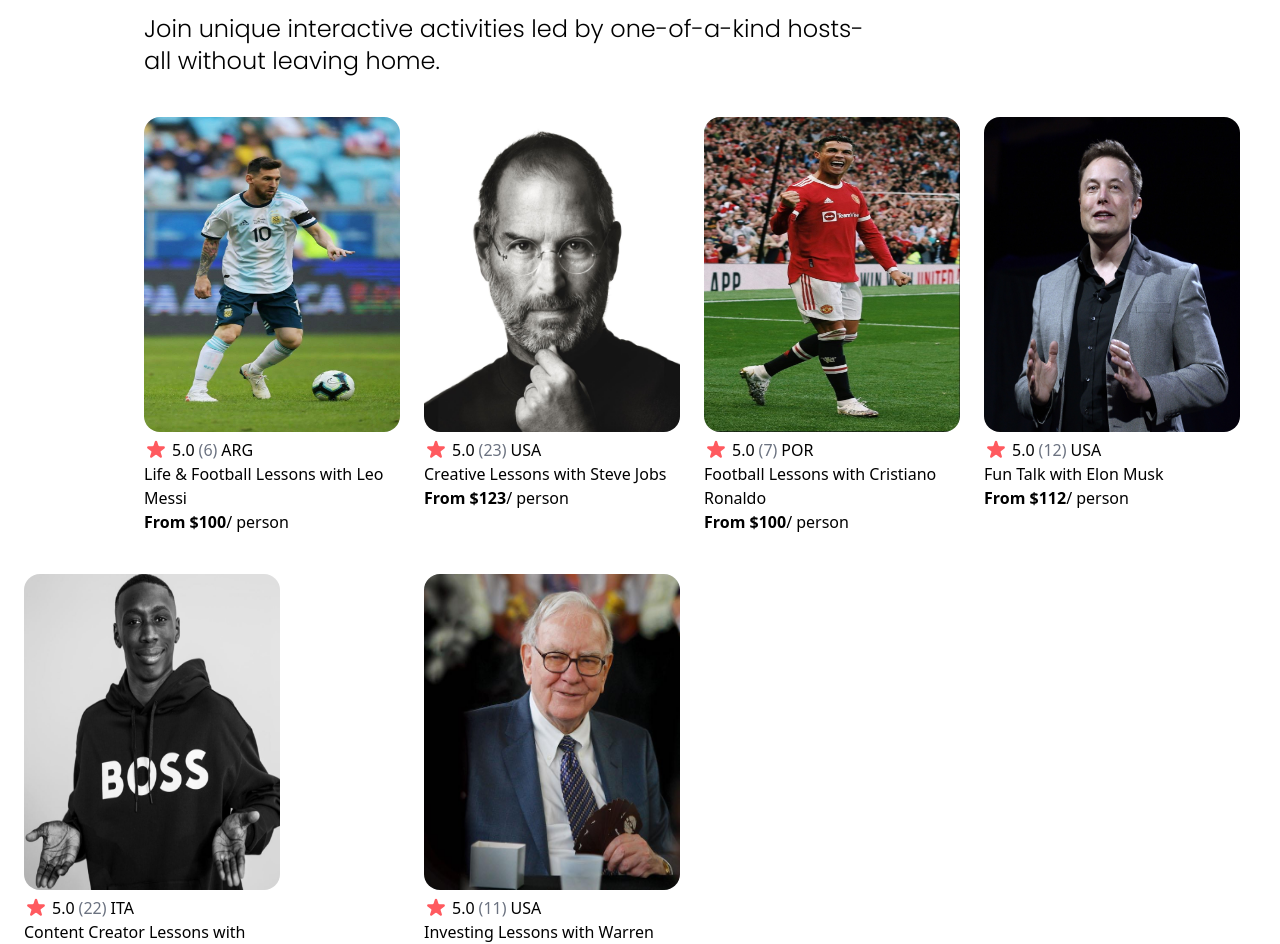
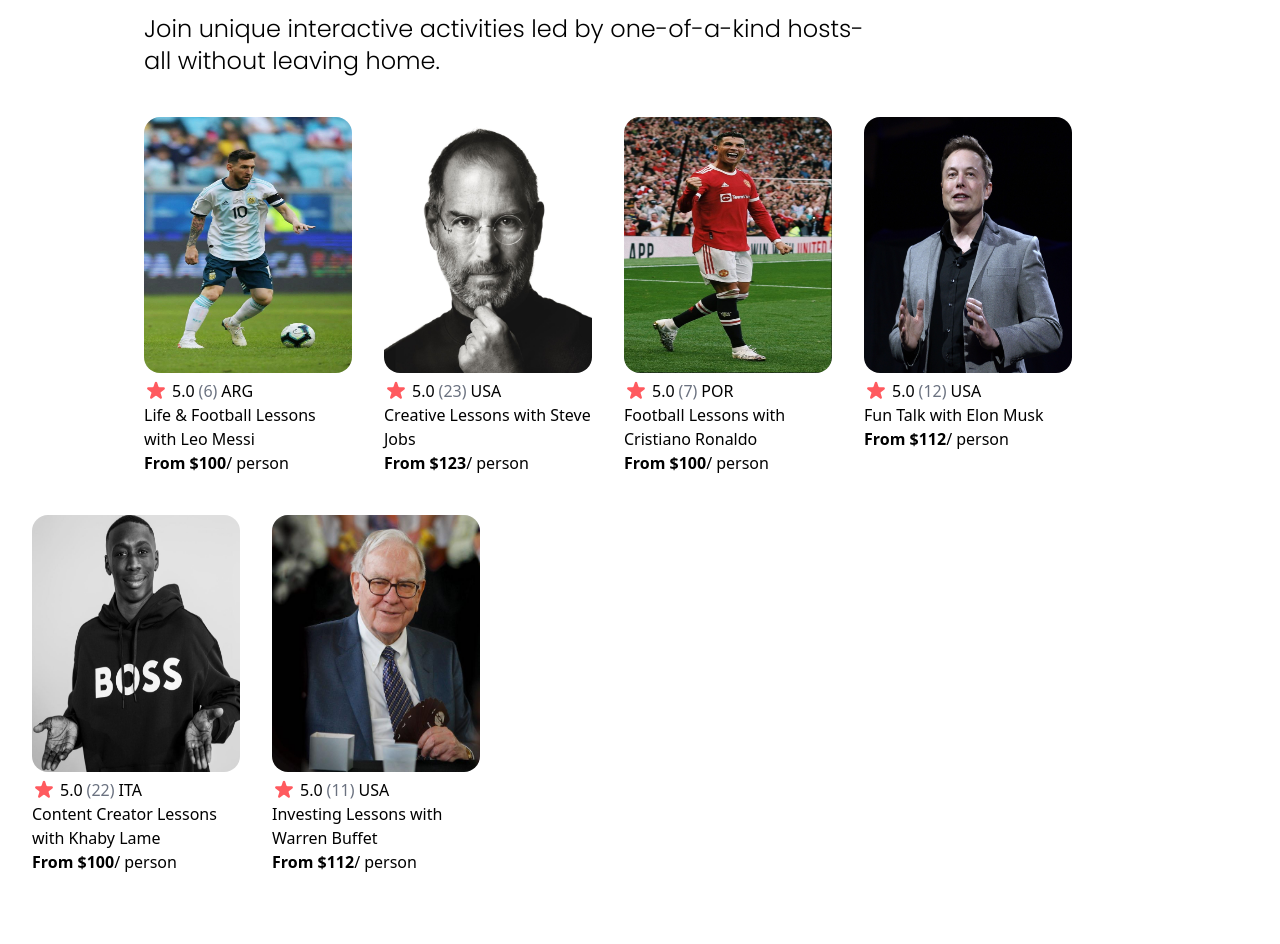
Before and after one commit to johncanero/airbnb-clone, a Next.js app: page / in a window 1280 px wide. Shown: the part 774-1718 px from the top of the page. After the commit the page ends 1696 px from the top, so only its background shows below. Built offline with nearby package versions, Linux system fonts and the light colour scheme.

Commit message:
Margin Left in Large Screens Cards

```diff
--- a/components/Card.js
+++ b/components/Card.js
@@ -18,7 +18,7 @@
 
            <Link href='https://messi.com/en/' passHref>
                 <a target="_blank" rel="noopener noreferrer">
-                    <div className='md:ml-12 md:w-52 lg:ml-36 lg:w-64'>
+                    <div className='md:ml-12 md:w-52 lg:ml-36 lg:w-52'>
                         <CardProps
                             img={LionelMessi}
                             rating="5.0"
@@ -33,7 +33,7 @@
 
             <Link href='https://www.apple.com/' passHref>
                 <a target="_blank" rel="noopener noreferrer">
-                    <div className='md:ml-6 md:w-52 lg:w-64'>
+                    <div className='md:ml-6 md:w-52 lg:ml-8 lg:w-52'>
                         <CardProps
                             img={SteveJobs}
                             rating="5.0"
@@ -49,7 +49,7 @@
 
             <Link href='https://www.cristianoronaldo.com/#cr7' passHref>
                 <a target="_blank" rel="noopener noreferrer">
-                    <div className='hidden sm:block  md:ml-6 md:w-52 lg:w-64'>
+                    <div className='hidden sm:block md:ml-6 md:w-52 lg:ml-8 lg:w-52'>
                         <CardProps
                             img={CristianoRonaldo}
                             rating="5.0"
@@ -65,7 +65,7 @@
 
             <Link href='https://www.tesla.com/' passHref>
                 <a target="_blank" rel="noopener noreferrer">
-                    <div className='hidden sm:block md:ml-12 md:w-52 lg:ml-6 lg:w-64'>
+                    <div className='hidden sm:block md:ml-12 md:w-52 lg:ml-8 lg:w-52'>
                         <CardProps
                             img={ElonMusk}
                             rating="5.0"
@@ -80,7 +80,7 @@
 
             <Link href='https://www.instagram.com/khaby00/?hl=en' passHref>
                 <a target="_blank" rel="noopener noreferrer">
-                    <div className='hidden sm:block md:ml-6 md:w-52 lg:w-64'>
+                    <div className='hidden sm:block md:ml-6 md:w-52 lg:ml-8 lg:w-52'>
                         <CardProps
                             img={KhabyLame}
                             rating="5.0"
@@ -95,7 +95,7 @@
 
             <Link href='https://www.forbes.com/profile/warren-buffett/?sh=1ba7e92e4639' passHref>
                 <a target="_blank" rel="noopener noreferrer">
-                    <div className='md:ml-6 md:w-52 lg:ml-36 lg:w-64'>
+                    <div className='md:ml-6 md:w-52 lg:ml-8 lg:w-52'>
                         <CardProps
                             img={WarrenBuffet}
                             rating="5.0"
```
